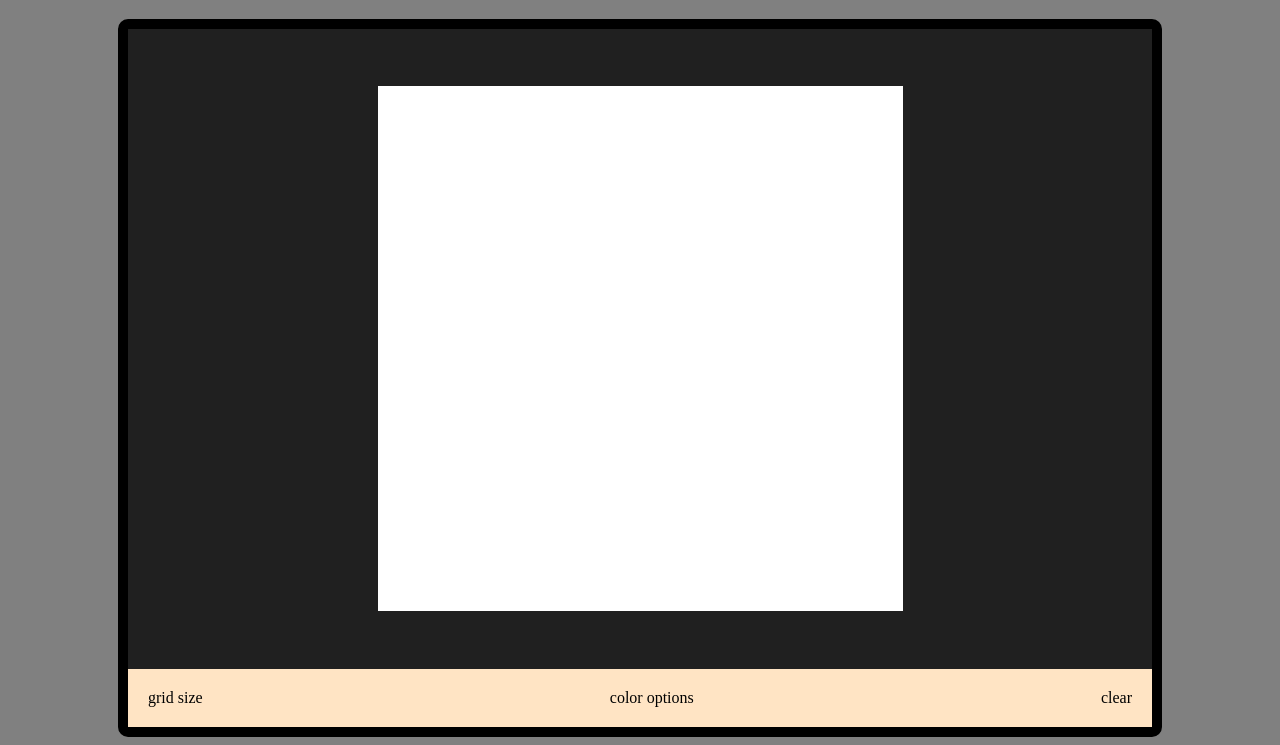
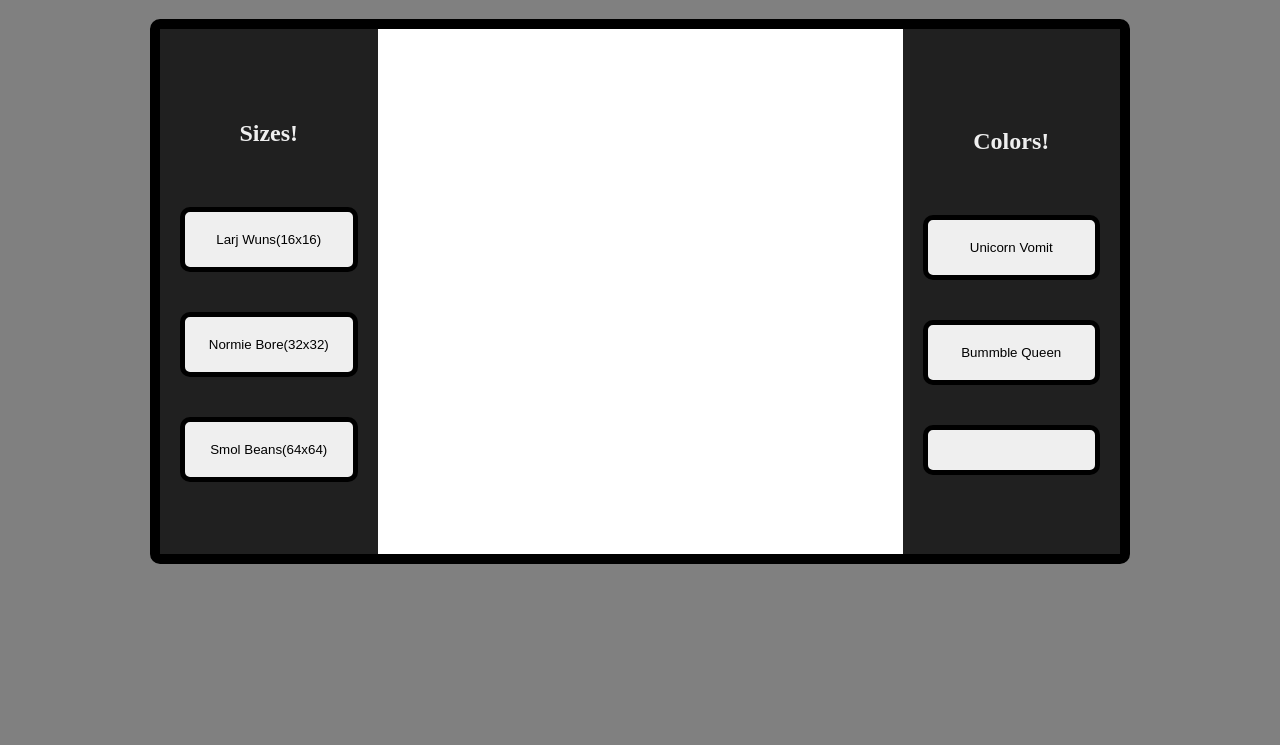
Before and after one commit to ZCroninDev/pixel_doodle, a plain HTML site: page index.html in a window 1280 px wide. Shown: the part 61-806 px from the top of the page. Drawn offline with Linux system fonts and the light colour scheme.

Commit message:
Styles and buttons

```diff
--- a/index.html
+++ b/index.html
@@ -17,22 +17,38 @@
 
     <div id="container">
 
-        <div id="canvas">
-            <div id="canvas-inner">
+        <div id="canvas-container">
+
+            <div class="options" id="pixel-sizes">
+                <h2>Sizes!</h2>
+
+                <button>Larj Wuns(16x16)</button>
+
+                <button>Normie Bore(32x32)</button>
+
+                <button>Smol Beans(64x64)</button>
+            </div>
+
+            <div id="canvas">
+                <div id="inner-canvas">
+
+                </div>
+            </div>
+
+            <div class="options" id="pixel-colors">
+                <h2>Colors!</h2>
+
+                <button>Unicorn Vomit</button>
+                <!-- #F60000,  #FF8C00, #FFEE00, #4DE94C, #3783FF, #4815AA -->
+
+                <button>Bummble Queen</button>
+                <!-- #151515, #fbc403 -->
+
+                <button></button>
+
 
             </div>
-        </div>
 
-        <div id="options">
-            <div>
-                grid size
-            </div>
-            <div>
-                color options
-            </div>
-            <div>
-                clear
-            </div>
         </div>
 
     </div>
--- a/scripts.js
+++ b/scripts.js
@@ -0,0 +1,3 @@
+// const innerCanvas = document.getElementById("inner-canvas")
+
+// console.log(innerCanvas)
--- a/styles.css
+++ b/styles.css
@@ -6,32 +6,45 @@ h1 {
     text-align: center;
 }
 
+h2 {
+    color: #efefef;
+}
+
 #container {
     background-color: bisque;
-    max-width: 1024px;
+    max-width: 960px;
     margin: 0 auto;
     border: 10px solid black;
     border-radius: 10px;
 }
 
-#canvas {
+#canvas-container {
     display: flex;
-    justify-content: center;
+    justify-content: space-between;
     align-items: center;
-    width: 1024px;
-    height: 80vh;
     background-color: #202020;
 }
 
-#canvas-inner {
+#inner-canvas {
     display: grid;
     background-color: rgb(255, 255, 255);
     grid-template-columns: repeat(21, 25px) 1fr 1fr 1fr;
     grid-template-rows: repeat(21, 25px) 1fr 1fr 1fr;
 }
 
-#options {
+.options {
     display: flex;
+    align-self: center;
     justify-content: space-between;
     padding: 20px;
+    flex-direction: column;
+    row-gap: 40px;
+    width: 100%;
+    text-align: center;
 }
+
+.options button {
+    border: 5px solid black;
+    border-radius: 10px;
+    padding: 20px;
+}
```
